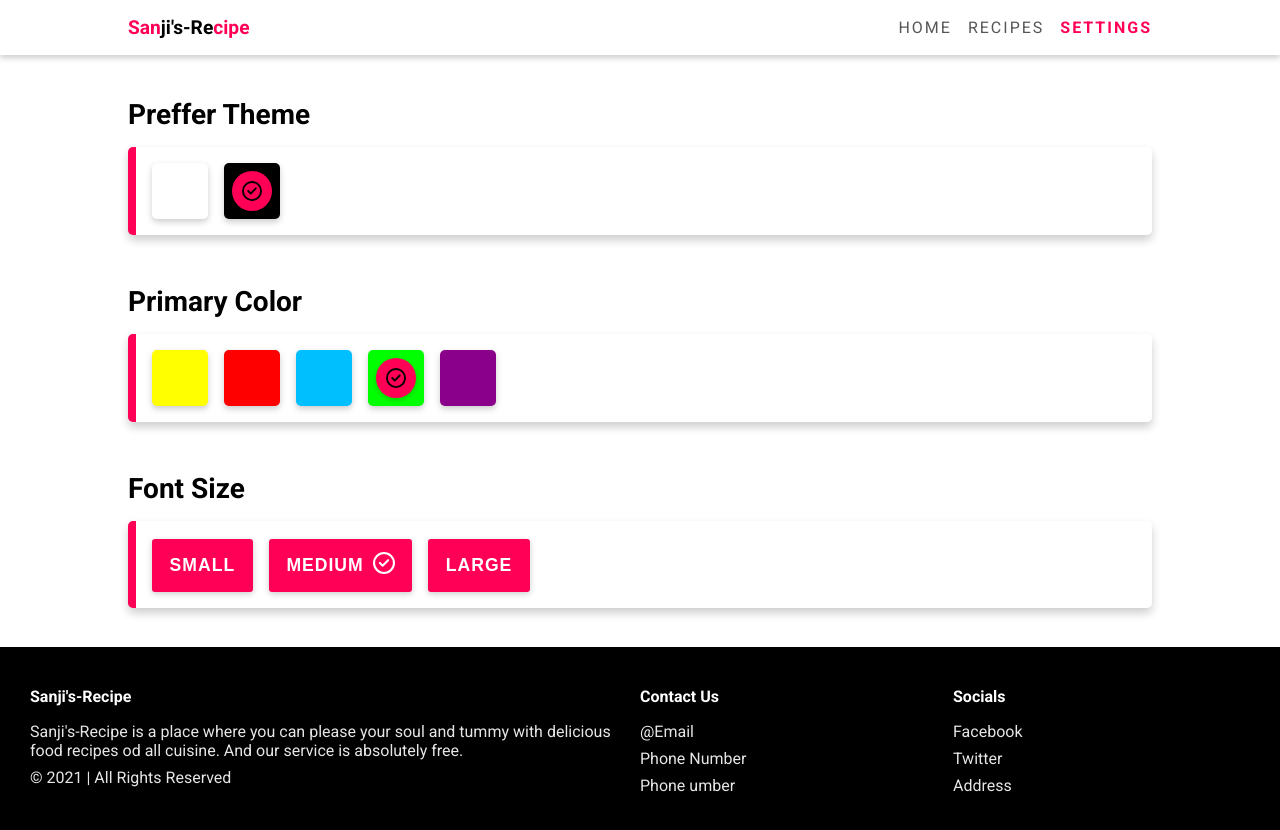
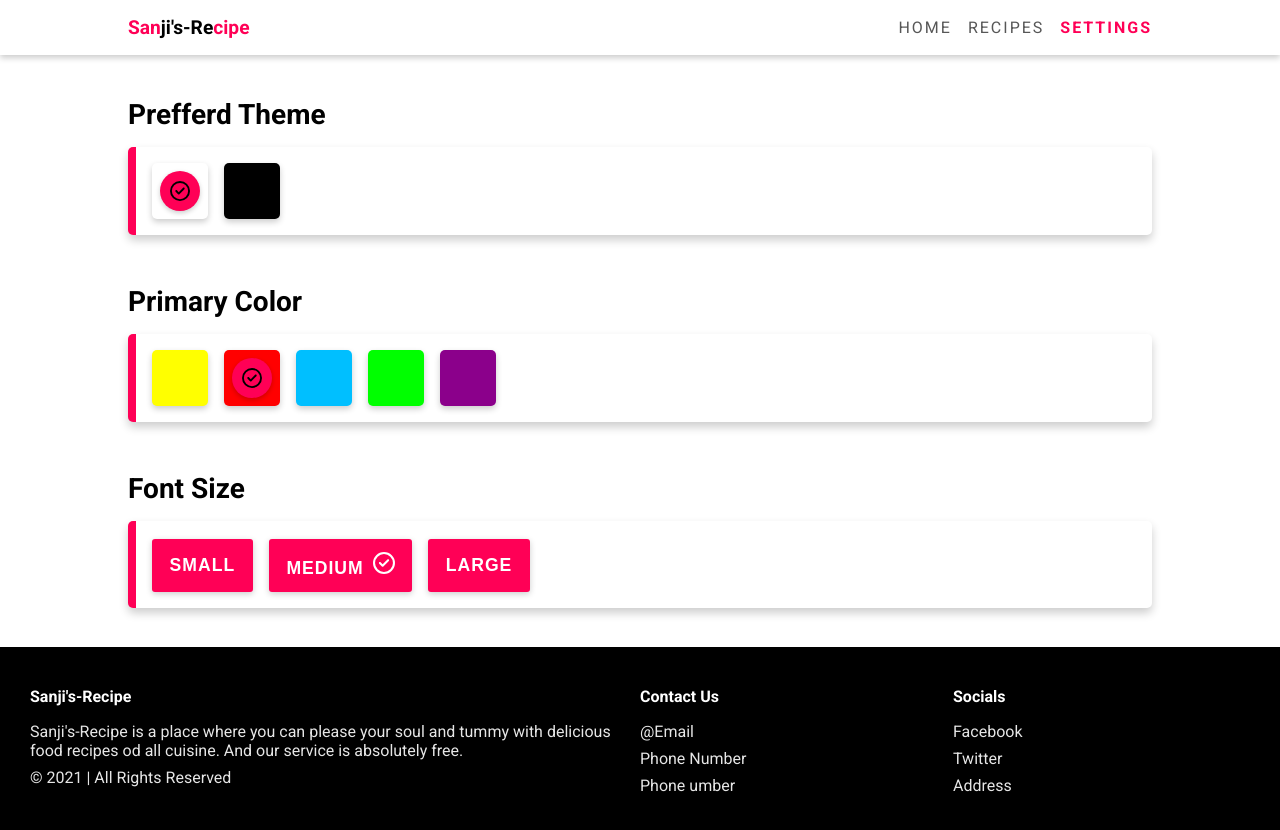
Before and after one commit to KartikayV13/React, a React (Create React App) app in the folder food-recipe-app/: page /settings in a window 1280 px wide. Shown: the top 830 px of the page. Built offline with nearby package versions, Linux system fonts and the light colour scheme.

Commit message:
almonst at the end of the project

```diff
--- a/food-recipe-app/src/Pages/Settings.js
+++ b/food-recipe-app/src/Pages/Settings.js
@@ -1,10 +1,66 @@
 import React from "react";
 import "../PagesCss/Settings.css";
 import { FaRegCircleCheck } from "react-icons/fa6";
-import { useState } from "react";
+import { useState, useEffect } from "react";
 
 const Settings = () => {
-  const [theme, setTheme] = useState("dark");
+  const [settings, setSettings] = useState({
+    "--background-color": "#fff",
+    "--background-light": "#fff",
+    "--shadow-color": "rgba(0, 0, 0, 0.2)",
+    "--primary-color": "rgb(255, 0, 86)",
+    "--text-color": "black",
+    "--text-light": "#575757",
+    "--font-size": "16px",
+    "--animation-speed": 1,
+  });
+
+  useEffect(() => {
+    const root = document.documentElement;
+    for (let key in settings) {
+      root.style.setProperty(key, settings[key]);
+    }
+  }, [settings]);
+
+  const [theme, setTheme] = useState("light");
+  const themes = [
+    {
+      "--background-light": "#fff",
+      "--background-color": "#fff",
+      "--shadow-color": "rgba(0, 0, 0, 0.2)",
+      "--text-color": "black",
+      "--text-light": "#575757",
+    },
+    {
+      "--background-color": "rgb(29 , 29 , 29",
+      "--background-light": "rgb(77 , 77 , 77)",
+      "--shadow-color": "rgba(0, 0, 0, 0.2)",
+      "--text-color": "#ffffff",
+      "--text-light": "#eceaea",
+    },
+  ];
+
+  const changeTheme = (i) => {
+    const _theme = { ...themes[i] };
+    setTheme(i === 0 ? "light" : "dark");
+    //update settings
+    let _settings = { ...settings };
+    for (let key in _theme) {
+      // console.log(_theme[key]);
+      _settings[key] = _theme[key];
+    }
+    setSettings(_settings);
+  };
+
+  const changeColor = (i) => {
+    const _color = primaryColors[i];
+    let _settings = { ...settings };
+    _settings["--primary-color"] = _color;
+    setPrimaryColor(i);
+    setSettings(_settings);
+  };
+
+  const [primaryColor, setPrimaryColor] = useState(1);
   const primaryColors = [
     // yellow
     "rgb(255,255,0)",
@@ -18,6 +74,15 @@ const Settings = () => {
     "rgb(139,0,139)",
   ];
 
+  const [fontSize, setFontSize] = useState(1);
+  const changeFontSize = (i) => {
+    const _size = fontSizes[i];
+    let _settings = { ...settings };
+    _settings["--font-size"] = _size.value;
+    setFontSize(i);
+    setSettings(_settings);
+  };
+
   const fontSizes = [
     {
       title: "Small",
@@ -29,28 +94,25 @@ const Settings = () => {
     },
     {
       title: "Large",
-      value: "20",
+      value: "20px",
     },
   ];
-
-  const [primaryColor, setPrimaryColor] = useState(3);
-  const [fontSize, setFontSize] = useState(1);
 
   return (
     <div>
       <div className="sections d-block">
-        {/* -----Preffered color ---------- */}
+        {/* -----Preffered theme ---------- */}
 
-        <h2>Preffer Theme</h2>
+        <h2>Prefferd Theme</h2>
         <div className="options-container">
-          <div className="options light">
+          <div className="options light" onClick={() => changeTheme(0)}>
             {theme === "light" && (
               <div className="check">
                 <FaRegCircleCheck className="chk" />
               </div>
             )}
           </div>
-          <div className="options dark">
+          <div className="options dark" onClick={() => changeTheme(1)}>
             {theme === "dark" && (
               <div className="check">
                 <FaRegCircleCheck className="chk" />
@@ -66,8 +128,12 @@ const Settings = () => {
         <h2>Primary Color</h2>
         <div className="options-container">
           {primaryColors.map((color, index) => (
-            <div className="options light" style={{ backgroundColor: color }}>
-              {primaryColor == index && (
+            <div
+              className="options light"
+              style={{ backgroundColor: color }}
+              onClick={() => changeColor(index)}
+            >
+              {primaryColor === index && (
                 <div className="check">
                   <FaRegCircleCheck className="chk" />
                 </div>
@@ -83,7 +149,7 @@ const Settings = () => {
         <h2>Font Size</h2>
         <div className="options-container">
           {fontSizes.map((size, index) => (
-            <button className="btn  btn-1">
+            <button className="btn" onClick={() => changeFontSize(index)}>
               {size.title}
               {fontSize === index && (
                 <span>
@@ -94,8 +160,6 @@ const Settings = () => {
           ))}
         </div>
       </div>
-
-      {/* ----Animation Speed------- */}
     </div>
   );
 };
--- a/food-recipe-app/src/PagesCss/Recipes.css
+++ b/food-recipe-app/src/PagesCss/Recipes.css
@@ -90,12 +90,14 @@ input {
 }
 .sry-img {
   width: 200px;
-  mix-blend-mode: multiply;
+  /* mix-blend-mode: multiply; */
+  color: var(--text-color);
   filter: drop-shadow(0 0 10px rgba(0, 0, 0, 0.5));
 }
 .sry-text {
   font-size: 2rem;
   margin-left: -20%;
+  color: var(--text-color);
   font-weight: 700;
   font-family: cursive;
   filter: drop-shadow(5px 5px 15px #f10000);
@@ -118,6 +120,7 @@ input {
   font-size: 2rem;
   /* margin-left: -20%; */
   font-weight: 700;
+  color: var(--text-color);
   font-family: cursive;
   filter: drop-shadow(5px 5px 15px #f10000);
 }
--- a/food-recipe-app/src/PagesCss/Settings.css
+++ b/food-recipe-app/src/PagesCss/Settings.css
@@ -12,13 +12,14 @@
   padding: 1em;
   border-radius: 5px;
   border-left: 0.5em solid var(--primary-color);
-  background-color: var(--background-color);
+  background-color: var(--background-light);
   margin-top: 1em;
   display: flex;
   gap: 1em;
 }
 .d-block h2 {
   font-size: 1.75em;
+  color: var(--text-color);
 }
 .options {
   height: 3.5em;
--- a/food-recipe-app/src/Styles/RecipeCard.css
+++ b/food-recipe-app/src/Styles/RecipeCard.css
@@ -29,6 +29,7 @@
 
 .dish-name {
   padding: 5px;
+  color: var(--text-color);
   margin-top: 10px;
   font-size: 1.3em;
   font-weight: 900;
--- a/food-recipe-app/src/index.css
+++ b/food-recipe-app/src/index.css
@@ -18,4 +18,5 @@ body {
   font-size: var(--font-size);
   font-family: "Roboto", sans-serif;
   /* height: 100vh; */
+  background-color: var(--background-light);
 }
```
Also changed, not shown: food-recipe-app/public/Image/Sorry/Sanji.png.
